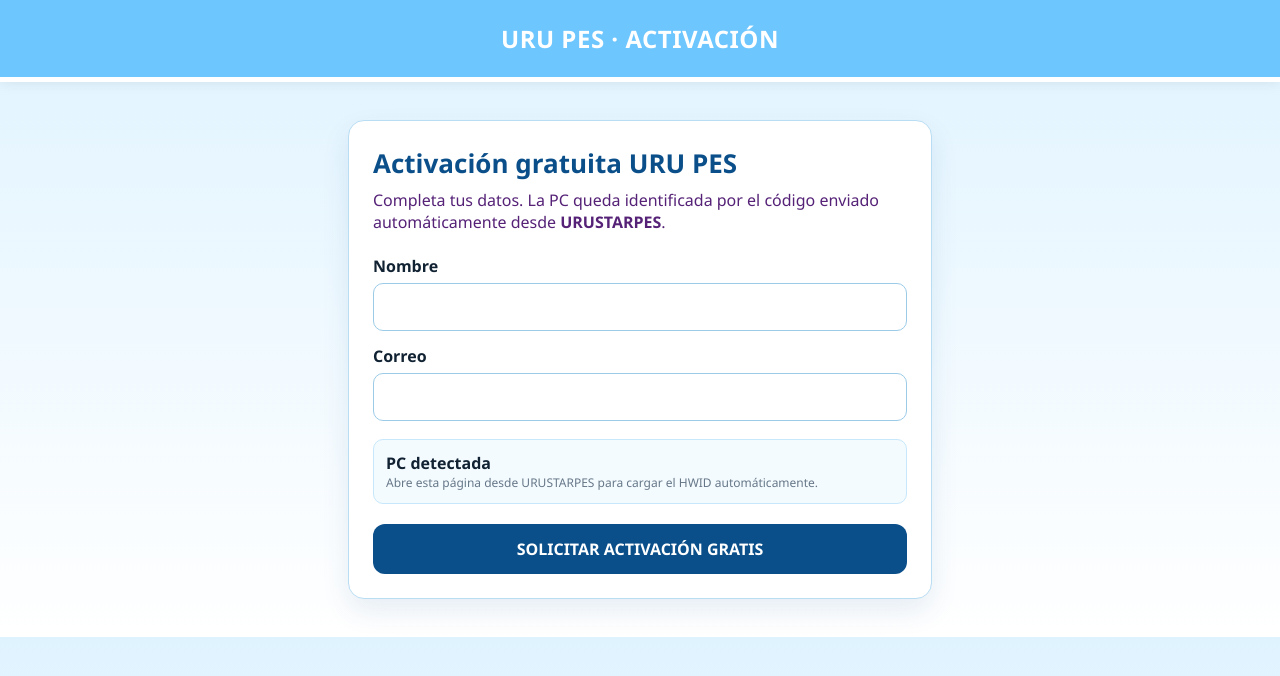
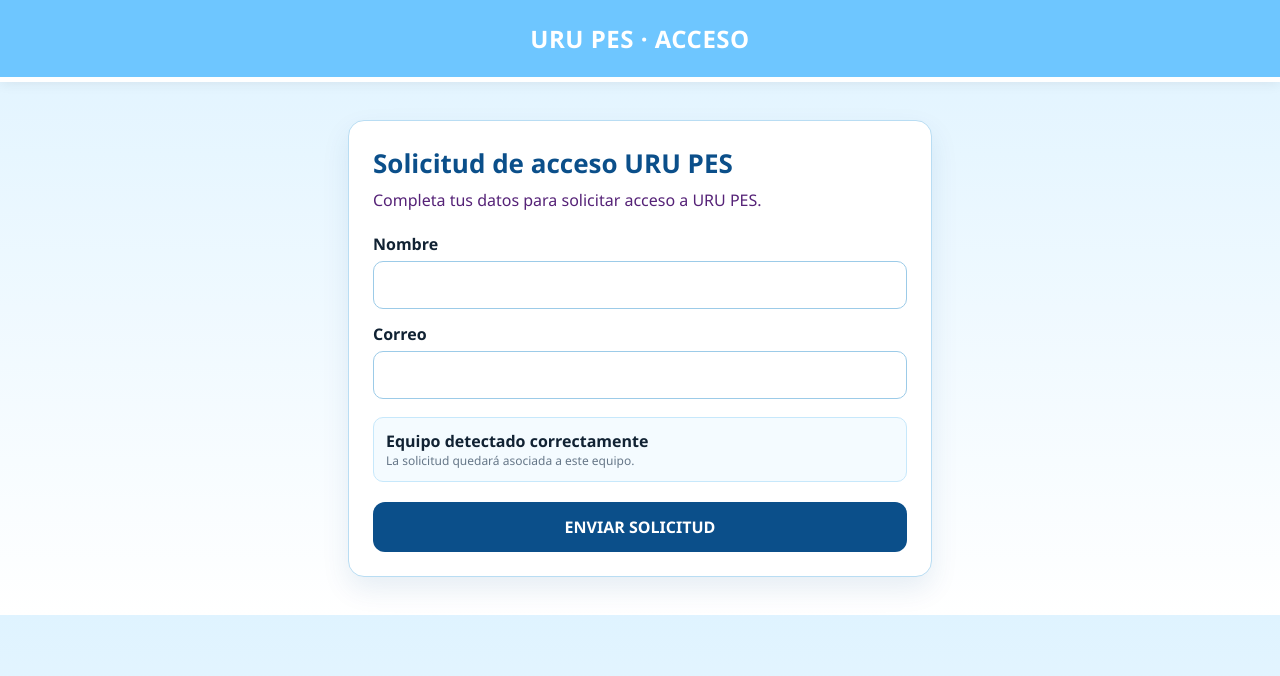
Before and after one commit to jhona36cap/conmegolpatch27, a plain HTML site: page admin/activation.html in a window 1280 px wide. Drawn offline with Linux system fonts and the light colour scheme.

Commit message:
Make URU PES access request wording non-technical

```diff
--- a/admin/activation.html
+++ b/admin/activation.html
@@ -3,7 +3,7 @@
 <head>
 <meta charset="utf-8">
 <meta name="viewport" content="width=device-width,initial-scale=1">
-<title>URU PES - Activación gratuita</title>
+<title>URU PES - Solicitud de acceso</title>
 <style>
 :root{--sky:#6ec6ff;--deep:#0b4f8a;--ink:#123;--bg:#eef8ff;--card:#fff}
 *{box-sizing:border-box}body{margin:0;font-family:Segoe UI,Arial,sans-serif;background:linear-gradient(180deg,#dff3ff,#fff);color:var(--ink)}
@@ -16,15 +16,15 @@
 </style>
 </head>
 <body>
-<header>URU PES · ACTIVACIÓN</header>
+<header>URU PES · ACCESO</header>
 <div class="wrap"><div class="card">
-<h1>Activación gratuita URU PES</h1>
-<p class="sub">Completa tus datos. La PC queda identificada por el código enviado automáticamente desde <b>URUSTARPES</b>.</p>
+<h1>Solicitud de acceso URU PES</h1>
+<p class="sub">Completa tus datos para solicitar acceso a URU PES.</p>
 <form id="f">
 <label>Nombre</label><input id="name" autocomplete="name" required>
 <label>Correo</label><input id="email" type="email" autocomplete="email" required>
-<div class="box"><b>PC detectada</b><div id="pc" class="tiny"></div></div>
-<button id="send" type="submit">SOLICITAR ACTIVACIÓN GRATIS</button>
+<div class="box"><b>Equipo detectado correctamente</b><div class="tiny">La solicitud quedará asociada a este equipo.</div></div>
+<button id="send" type="submit">ENVIAR SOLICITUD</button>
 </form>
 <div id="msg" class="box" style="display:none"></div>
 </div></div>
@@ -32,18 +32,18 @@
 const API='https://gmbjueygcakxfemuvxsd.supabase.co/functions/v1/conmegol-license';
 const q=new URLSearchParams(location.search);
 const hwid=q.get('hwid')||'', install=q.get('install')||'', ver=q.get('v')||'URUSTARPES';
-document.getElementById('pc').textContent=hwid?('HWID: '+hwid):'Abre esta página desde URUSTARPES para cargar el HWID automáticamente.';
+
 const f=document.getElementById('f'),msg=document.getElementById('msg'),btn=document.getElementById('send');
 f.onsubmit=async e=>{
  e.preventDefault();
- if(!hwid){msg.style.display='block';msg.className='box err';msg.textContent='Falta el HWID. Abre la activación desde URUSTARPES.';return}
+ if(!hwid){msg.style.display='block';msg.className='box err';msg.textContent='No se pudo identificar el equipo. Abre esta página desde URUSTARPES.';return}
  btn.disabled=true;msg.style.display='block';msg.className='box';msg.textContent='Enviando solicitud...';
  try{
   const r=await fetch(API+'/request',{method:'POST',headers:{'content-type':'application/json'},body:JSON.stringify({name:document.getElementById('name').value,email:document.getElementById('email').value,hwid,install_id:install||hwid,launcher_version:ver})});
   const j=await r.json().catch(()=>({}));
   if(!r.ok) throw new Error(j.error||'No se pudo registrar');
   msg.className='box ok';
-  msg.textContent=j.status==='active'?'Esta PC ya tiene licencia activa. Puedes volver a URUSTARPES.':'Solicitud enviada. Cuando el administrador la apruebe, vuelve a URUSTARPES y pulsa INICIAR URU PES.';
+  msg.textContent=j.status==='active'?'Este equipo ya tiene acceso autorizado. Puedes volver a URUSTARPES.':'Solicitud enviada. Cuando el acceso sea aprobado, vuelve a URUSTARPES y pulsa INICIAR URU PES.';
  }catch(err){msg.className='box err';msg.textContent=err.message||String(err)}
  finally{btn.disabled=false}
 };
```
